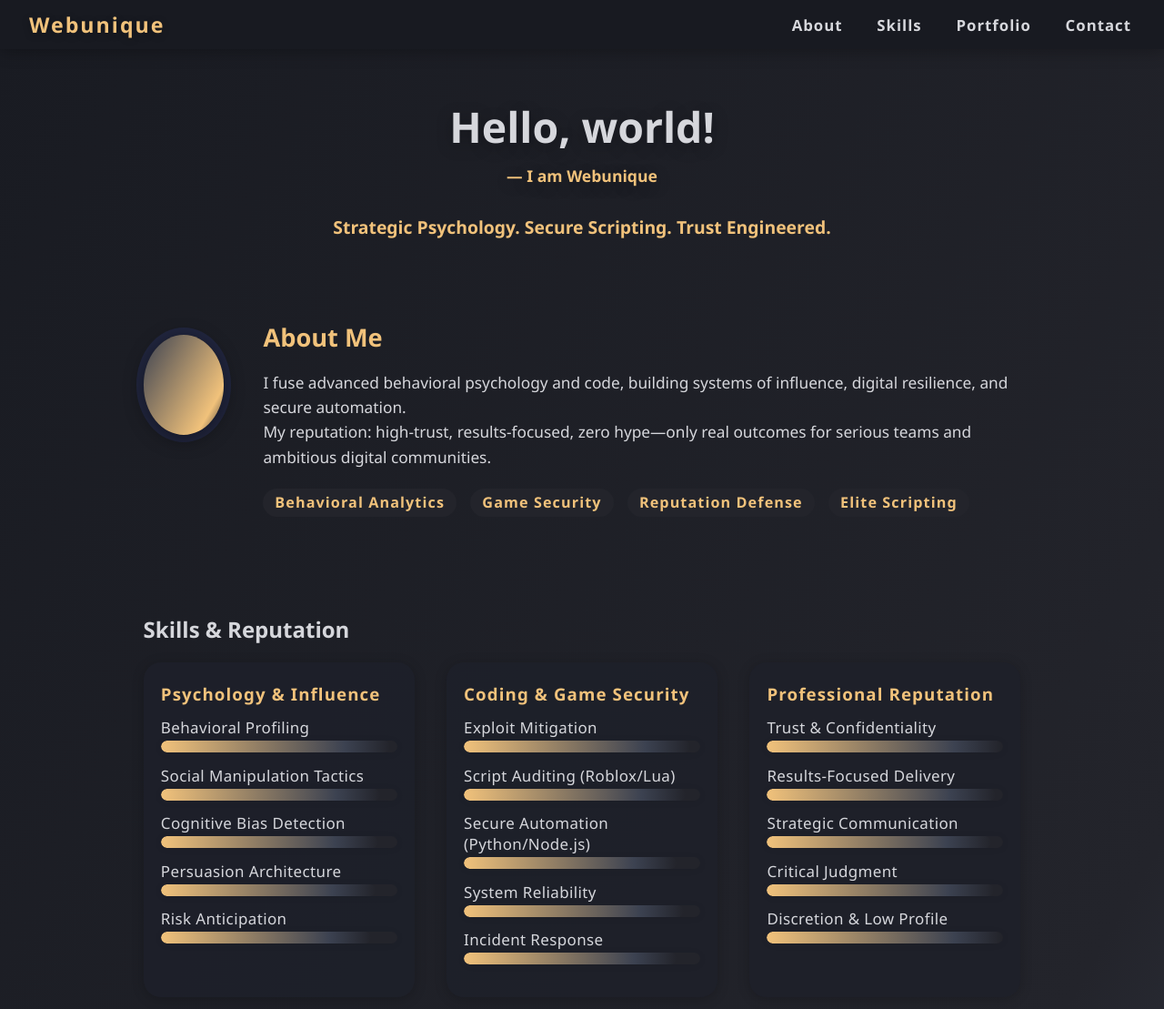
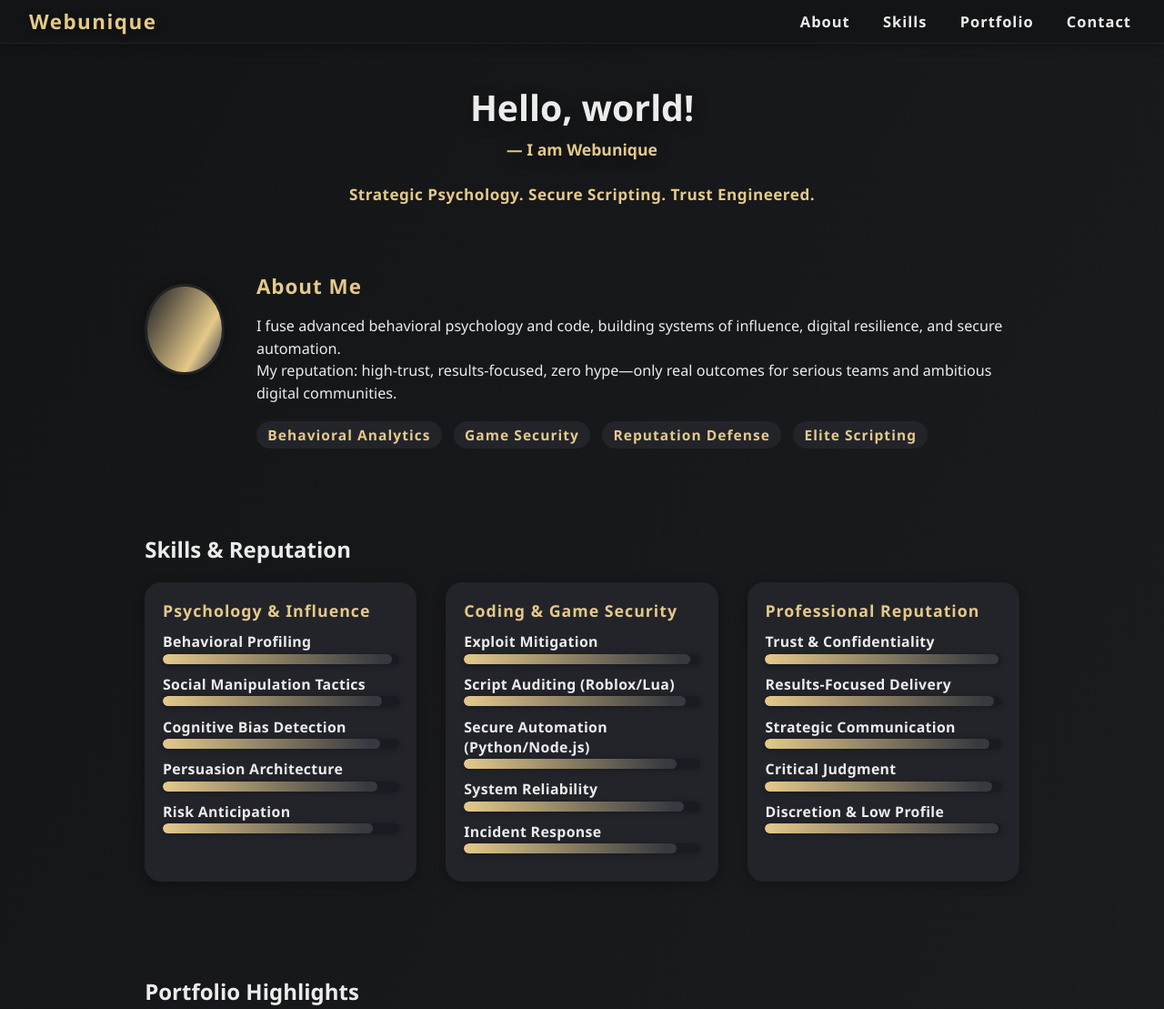
Before and after one commit to uniquesec/uniquesec.github.io, a plain HTML site: page index.html in a window 1280 px wide. Shown: the top 1109 px of the page at 91% size. Drawn offline with Linux system fonts and the light colour scheme.

Commit message:
Update style.css

```diff
--- a/style.css
+++ b/style.css
@@ -1,16 +1,19 @@
 :root {
-  --main-bg: #191b22;
-  --secondary-bg: #23242b;
-  --accent1: #f1c27b;    /* Professional gold */
-  --accent2: #d6d7dc;    /* Silvery */
-  --accent3: #3c4251;    /* Deep navy/gray */
-  --danger: #c94f4f;
+  --main-bg: #131416;
+  --secondary-bg: #1a1c1f;
+  --accent1: #e5c98a;      /* Gold accent */
+  --accent2: #ececec;      /* Light gray for text */
+  --accent3: #23242a;      /* Deep navy-gray for cards */
+  --shadow: #00000055;
+  --shadow-deep: #00000099;
+  --card-border: #232323;
+  --danger: #bc5151;
 }
 
 * { box-sizing: border-box; }
 
 html, body {
-  background: linear-gradient(120deg, var(--main-bg), var(--secondary-bg) 70%, var(--accent3) 100%);
+  background: linear-gradient(120deg, var(--main-bg), var(--secondary-bg) 80%, #16171b 100%);
   margin: 0;
   padding: 0;
   font-family: 'Segoe UI', Arial, sans-serif;
@@ -21,115 +24,120 @@ html, body {
 
 nav {
   width: 100%;
-  background: rgba(25, 27, 34, 0.98);
-  padding: 0.7rem 2rem;
+  background: var(--main-bg);
+  border-bottom: 1.5px solid var(--card-border);
+  padding: 0.5rem 2rem 0.5rem 2rem;
   display: flex;
   align-items: center;
   justify-content: space-between;
-  box-shadow: 0 3px 18px #0004;
+  box-shadow: 0 2px 12px var(--shadow);
   position: sticky;
   top: 0;
   z-index: 5;
 }
 
 .nav-title {
-  font-size: 1.45rem;
-  font-weight: bold;
-  letter-spacing: 2px;
+  font-size: 1.4rem;
+  font-weight: 700;
+  letter-spacing: 1.5px;
   color: var(--accent1);
-  text-shadow: 0 2px 8px #0004;
+  text-shadow: 0 2px 8px var(--shadow);
 }
 .nav-links a {
   color: var(--accent2);
-  margin-left: 1.6rem;
+  margin-left: 1.5rem;
   text-decoration: none;
   font-weight: 600;
   letter-spacing: 1px;
-  font-size: 1.05rem;
+  font-size: 1.03rem;
   transition: color 0.16s;
   padding: 2px 4px;
   border-radius: 5px;
 }
-.nav-links a:hover {
+.nav-links a:hover, .nav-links a:focus {
   color: var(--accent1);
   background: var(--accent3);
 }
 
 .hero {
   text-align: center;
-  margin: 3.3rem 0 2.8rem 0;
+  margin: 2.7rem 0 2.3rem 0;
 }
 .hero h1 {
-  font-size: 2.9rem;
+  font-size: 2.45rem;
   color: var(--accent2);
   font-weight: 800;
-  text-shadow: 0 4px 18px #0004;
+  text-shadow: 0 4px 18px var(--shadow);
 }
 .hero span {
   font-size: 1.1rem;
   display: block;
-  margin-top: 0.6rem;
+  margin-top: 0.5rem;
   color: var(--accent1);
   font-weight: 700;
 }
 .hero p {
   color: var(--accent1);
-  font-size: 1.21rem;
+  font-size: 1.07rem;
   margin-top: 0.8rem;
   font-weight: 600;
+  letter-spacing: 0.5px;
 }
 
 main { width: 100%; }
 
 .section {
-  padding: 2.8rem 0 2.3rem 0;
+  padding: 2.3rem 0 2.1rem 0;
   width: 100%;
+  background: none;
 }
 .container {
   max-width: 1000px;
   margin: 0 auto;
-  padding: 0 1.1rem;
+  padding: 0 1.2rem;
 }
 
-/* About Section */
 .about .container {
   display: flex;
   align-items: flex-start;
-  gap: 2.7rem;
+  gap: 2.2rem;
 }
 .profile-pic {
-  width: 110px;
-  height: 110px;
-  background: linear-gradient(120deg, var(--accent3), var(--accent1) 80%, var(--secondary-bg));
+  width: 100px;
+  height: 100px;
+  background: linear-gradient(120deg, #191b22, var(--accent1) 70%, #232946);
   border-radius: 50%;
-  margin-top: 16px;
-  box-shadow: 0 4px 22px #0007, 0 0px 0 8px #232946cc;
+  margin-top: 13px;
+  box-shadow: 0 2px 15px var(--shadow);
+  border: 3px solid var(--card-border);
 }
 .about-content h2 {
   margin-top: 0;
-  margin-bottom: 0.6em;
+  margin-bottom: 0.55em;
   color: var(--accent1);
-  font-size: 1.7rem;
+  font-size: 1.4rem;
+  letter-spacing: 1px;
+  font-weight: 700;
 }
 .about-content p {
   color: var(--accent2);
-  line-height: 1.58;
-  font-size: 1.08rem;
-  margin-bottom: 1.2em;
+  line-height: 1.52;
+  font-size: 1.01rem;
+  margin-bottom: 1.18em;
 }
 .tags {
-  margin-top: 0.8em;
+  margin-top: 0.7em;
 }
 .tags span {
-  background: var(--secondary-bg);
+  background: var(--accent3);
   color: var(--accent1);
-  padding: 0.3em 0.8em;
+  padding: 0.25em 0.8em;
   border-radius: 1em;
-  margin-right: 0.7em;
-  font-size: 1.01em;
-  font-weight: bold;
-  letter-spacing: 1.1px;
-  margin-bottom: 0.32em;
+  margin-right: 0.55em;
+  font-size: 0.97em;
+  font-weight: 600;
+  letter-spacing: 1.05px;
+  margin-bottom: 0.25em;
   display: inline-block;
 }
 
@@ -137,21 +145,25 @@ main { width: 100%; }
 .skills-grid {
   display: flex;
   flex-wrap: wrap;
-  gap: 2.2rem;
+  gap: 2rem;
 }
 .skill-block {
   flex: 1 1 240px;
-  background: rgba(30,32,42,0.92);
-  border-radius: 1.2em;
-  box-shadow: 0 2.5px 14px #0003;
-  padding: 1.4em 1.2em 1.4em 1.2em;
+  background: var(--accent3);
+  border: 1px solid var(--card-border);
+  border-radius: 1.1em;
+  box-shadow: 0 2.5px 13px var(--shadow);
+  padding: 1.1em 1.18em 1.15em 1.18em;
+  margin-bottom: 0.9em;
+  min-width: 235px;
 }
 .skill-block h3 {
   margin-top: 0;
-  margin-bottom: 0.7em;
-  font-size: 1.17rem;
+  margin-bottom: 0.65em;
+  font-size: 1.11rem;
   color: var(--accent1);
-  letter-spacing: 1.1px;
+  font-weight: 700;
+  letter-spacing: 1px;
 }
 .skill-block ul {
   padding-left: 0;
@@ -159,57 +171,62 @@ main { width: 100%; }
   list-style: none;
 }
 .skill-block label {
-  font-size: 1.06em;
+  font-size: 0.99em;
   color: var(--accent2);
-  letter-spacing: 0.4px;
+  letter-spacing: 0.34px;
+  font-weight: 600;
 }
 .skillbar {
   width: 100%;
-  background: #23242b;
+  background: #191b22;
   border-radius: 1.1em;
-  height: 13px;
-  margin-bottom: 0.85em;
-  margin-top: 0.18em;
-  box-shadow: 0 1px 9px #0001;
+  height: 11px;
+  margin-bottom: 0.7em;
+  margin-top: 0.15em;
+  box-shadow: 0 1px 7px var(--shadow);
   overflow: hidden;
 }
 .skillbar-fill {
   height: 100%;
   width: 0;
   border-radius: 1.1em;
-  background: linear-gradient(90deg, var(--accent1) 0%, var(--accent3) 80%, var(--secondary-bg) 100%);
-  transition: width 2.3s cubic-bezier(0.5,1,0.89,1);
+  background: linear-gradient(90deg, var(--accent1) 0%, #36393f 95%);
+  transition: width 2.1s cubic-bezier(0.5,1,0.89,1);
 }
 
 /* Portfolio Section */
 .portfolio-cards {
   display: flex;
-  gap: 2.2rem;
+  gap: 2rem;
   flex-wrap: wrap;
-  margin-top: 1.5rem;
+  margin-top: 1.2rem;
 }
 .portfolio-card {
   flex: 1 1 265px;
-  background: rgba(30,32,42,0.93);
-  border-radius: 1.2em;
-  box-shadow: 0 2px 13px #0002;
-  padding: 1.35em 1.15em 1.35em 1.15em;
-  margin-bottom: 1.5em;
+  background: var(--secondary-bg);
+  border: 1.5px solid var(--card-border);
+  border-radius: 1em;
+  box-shadow: 0 2px 13px var(--shadow);
+  padding: 1.18em 1.11em 1.11em 1.11em;
+  margin-bottom: 1.3em;
   display: flex;
   flex-direction: column;
   justify-content: space-between;
+  min-width: 240px;
 }
 .portfolio-card h3 {
   color: var(--accent1);
-  margin-top: 0.15em;
-  margin-bottom: 0.7em;
-  font-size: 1.08em;
-  letter-spacing: 1.08px;
+  margin-top: 0.11em;
+  margin-bottom: 0.6em;
+  font-size: 1.06em;
+  letter-spacing: 1.03px;
+  font-weight: 700;
 }
 .portfolio-card p {
   color: var(--accent2);
-  font-size: 0.99em;
-  margin-bottom: 0.6em;
+  font-size: 0.98em;
+  margin-bottom: 0.5em;
+  font-weight: 500;
 }
 
 /* Contact Section */
@@ -217,49 +234,53 @@ main { width: 100%; }
   text-align: center;
 }
 .discord-contact {
-  margin-bottom: 1.15em;
+  margin-bottom: 1.02em;
 }
 .discord-tag, .discord-id {
-  font-size: 1.12em;
+  font-size: 1.09em;
   color: var(--accent1);
   margin: 0.18em 0;
-  letter-spacing: 0.6px;
+  letter-spacing: 0.5px;
+  font-weight: 700;
 }
 .discord-id span {
   font-family: monospace;
-  color: #fff;
-  background: var(--accent3);
+  color: #ececec;
+  background: #181920;
   border-radius: 0.5em;
-  padding: 0.13em 0.48em;
-  font-size: 1.01em;
-  margin-left: 0.4em;
+  padding: 0.14em 0.5em;
+  font-size: 1.02em;
+  margin-left: 0.33em;
 }
 .disclaimer {
-  margin-top: 1.1em;
+  margin-top: 1.08em;
   color: var(--danger);
-  background: #22242b;
-  padding: 0.7em 1.1em;
+  background: #191b22;
+  border: 1px solid var(--danger);
+  padding: 0.68em 1em;
   border-radius: 0.6em;
-  font-size: 1.01em;
+  font-size: 1em;
   display: inline-block;
+  font-weight: 600;
 }
 
 /* Footer */
 footer {
-  margin: 3.5em 0 0 0;
+  margin: 2.8em 0 0 0;
   color: var(--accent1);
-  font-size: 1.04em;
-  letter-spacing: 0.6px;
+  font-size: 1.01em;
+  letter-spacing: 0.5px;
   text-align: center;
   opacity: 0.8;
+  font-weight: 600;
 }
 
 /* Responsive */
 @media (max-width: 1080px) {
-  .skills-grid, .portfolio-cards { flex-direction: column; gap: 1.1rem; }
+  .skills-grid, .portfolio-cards { flex-direction: column; gap: 1rem; }
   .about .container { flex-direction: column; gap: 1.1rem; }
 }
 @media (max-width: 700px) {
-  .section, .container { padding: 0 0.12em; }
-  nav { padding: 0.7rem 0.5rem; }
+  .section, .container { padding: 0 0.13em; }
+  nav { padding: 0.6rem 0.6rem; }
 }
```
